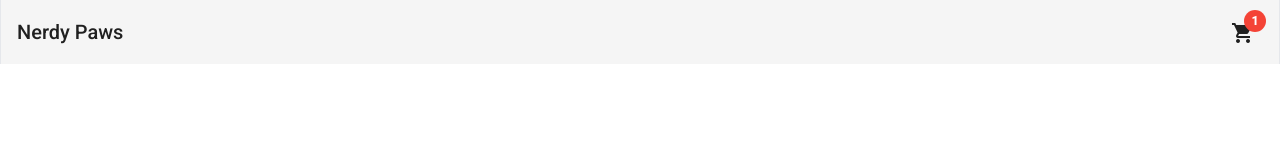
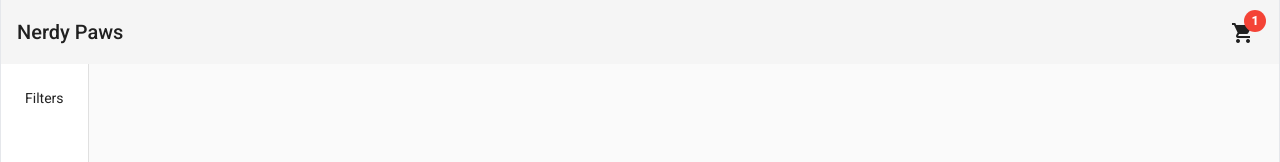
Before and after one commit to VladConstantinescu02/WAD-Project, an Angular app: page /home in a window 1280 px wide. Before the commit this address led to /. Shown: the top 162 px of the page. Built offline with nearby package versions, Linux system fonts and the light colour scheme.

Commit message:
Commit to keep track

```diff
--- a/src/app/app-routing.module.ts
+++ b/src/app/app-routing.module.ts
@@ -1,7 +1,15 @@
 import { NgModule } from '@angular/core';
 import { RouterModule, Routes } from '@angular/router';
+import { HomeComponent } from './pages/home/home.component';
 
-const routes: Routes = [];
+const routes: Routes = [{
+  path: 'home',
+  component: HomeComponent
+},
+{
+  path: '', redirectTo: 'home', pathMatch: 'full'
+}
+];
 
 @NgModule({
   imports: [RouterModule.forRoot(routes)],
--- a/src/app/components/header/header.component.html
+++ b/src/app/components/header/header.component.html
@@ -23,12 +23,12 @@
                <span class="font-bold"> {{'150'|currency}} </span>>
             </div>
             <div class="pt-3 flex justify-between">
-                <button class="bg-rose text-white rounded-full w-9 h-9">
+                <button class="bg-rose-600 text-white rounded-full w-9 h-9">
                     <mat-icon>remove_shopping_cart</mat-icon>
                 </button>
                 <button
                     routerLink="cart"
-                    class="bg-green text-white rounded-full w-9 h-9">
+                    class="bg-green-600 text-white rounded-full w-9 h-9">
                     <mat-icon>remove_shopping_cart</mat-icon>
                 </button>
             </div>
--- /dev/null
+++ b/src/app/pages/home/home.component.html
@@ -0,0 +1,10 @@
+<mat-drawer-container
+[autosize]="true"
+class="min-h-full max-w-7xl mx-auto border-x">
+<mat-drawer mode="side" opened class="p-6">
+    <div>Filters</div>
+</mat-drawer>
+<mat-drawer-content class="p-6">
+
+</mat-drawer-content>
+</mat-drawer-container>
--- a/src/app/pages/home/home.component.ts
+++ b/src/app/pages/home/home.component.ts
@@ -2,11 +2,7 @@
 
 @Component({
   selector: 'app-home',
-  template: `
-    <p>
-      home works!
-    </p>
-  `,
+  templateUrl: './home.component.html',
   styles: [
   ]
 })
```
